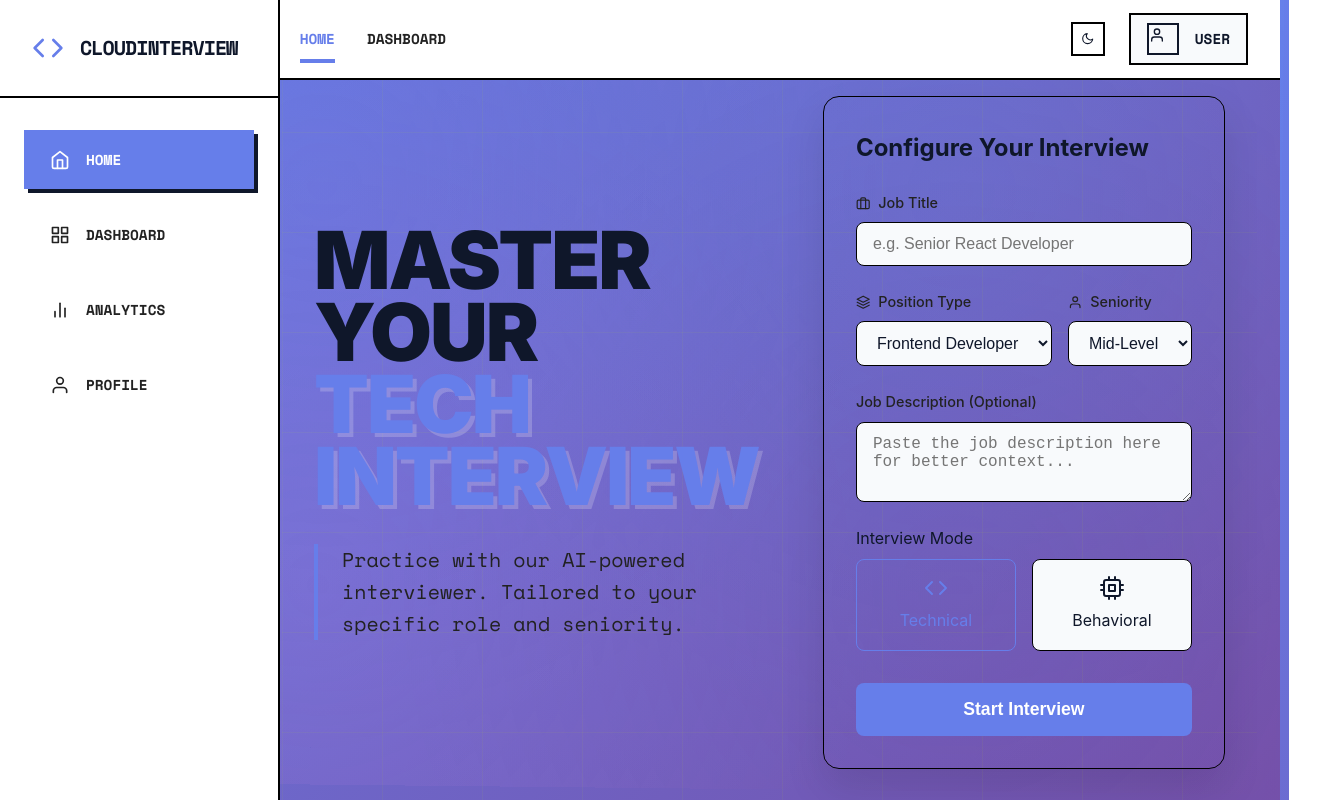
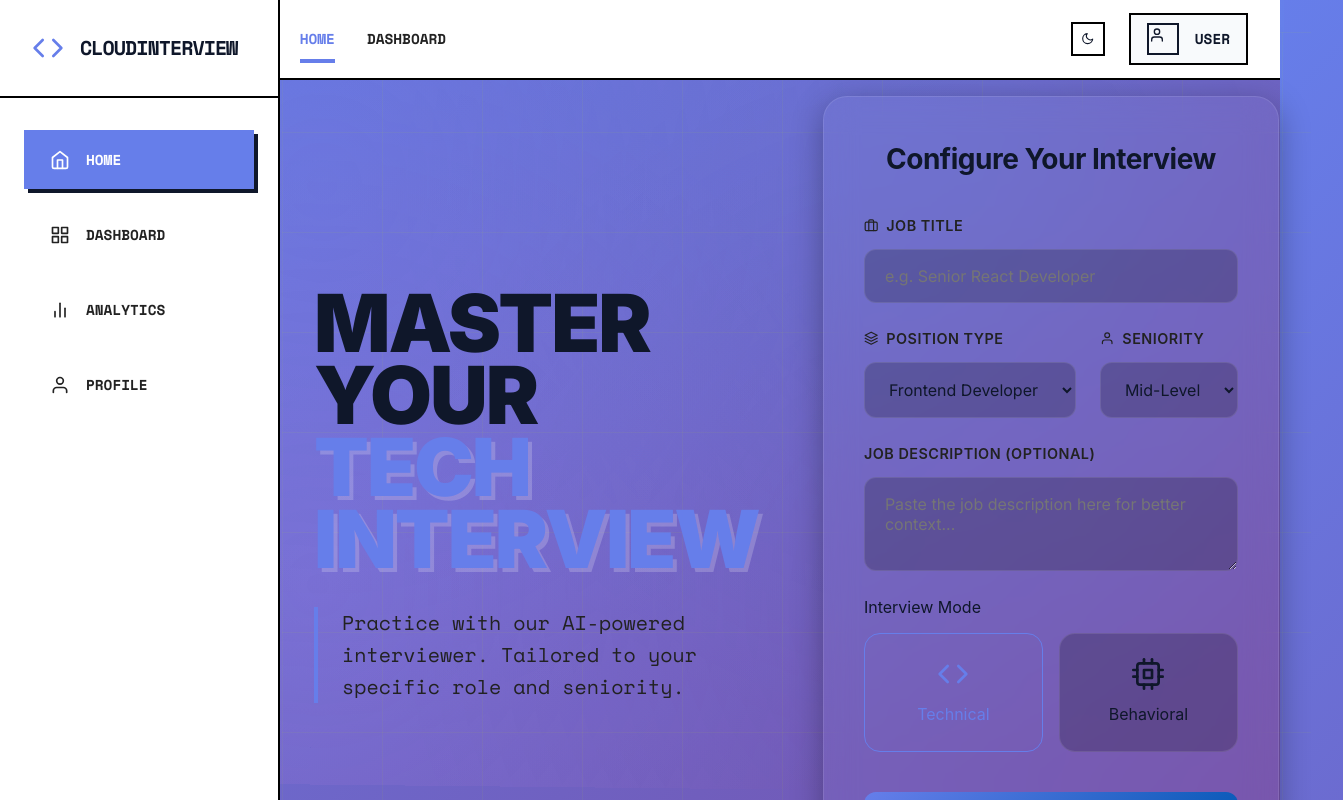
Before and after one commit to RicardoMorim/cf_ai_CloudInterview, a React (Create React App) app in the folder frontend/: page / in a window 1280 px wide. Shown: the top 800 px of the page, 1343 px wide, since content can reach past the window. Built offline with nearby package versions, Linux system fonts and the light colour scheme.

Commit message:
feat: Implement interview session management using Durable Objects, API services, and initial page styling.

```diff
--- a/frontend/src/pages/BehavioralInterviewPage.css
+++ b/frontend/src/pages/BehavioralInterviewPage.css
@@ -95,7 +95,7 @@
     flex-direction: column;
     align-items: center;
     justify-content: center;
-    padding: 2rem;
+    padding: 6rem 2rem 2rem; /* Increased top padding */
     max-width: 800px;
     margin: 0 auto;
     width: 100%;
--- a/frontend/src/pages/HomePage.css
+++ b/frontend/src/pages/HomePage.css
@@ -69,18 +69,29 @@
 
 /* Setup Card Styles */
 .setup-card {
-    background-color: var(--card-bg);
-    padding: 2rem;
-    border-radius: 16px;
-    box-shadow: 0 20px 40px rgba(0, 0, 0, 0.1);
-    border: 1px solid var(--border-color);
+    background: rgba(255, 255, 255, 0.03);
+    backdrop-filter: blur(16px);
+    -webkit-backdrop-filter: blur(16px);
+    padding: 2.5rem;
+    border-radius: 24px;
+    box-shadow: 0 8px 32px 0 rgba(0, 0, 0, 0.3);
+    border: 1px solid rgba(255, 255, 255, 0.1);
+    transition: transform 0.3s ease, box-shadow 0.3s ease;
+}
+
+.setup-card:hover {
+    box-shadow: 0 12px 40px 0 rgba(0, 0, 0, 0.4);
+    border-color: rgba(255, 255, 255, 0.2);
 }
 
 .setup-card h2 {
     margin-top: 0;
-    margin-bottom: 1.5rem;
-    font-size: 1.5rem;
+    margin-bottom: 2rem;
+    font-size: 1.75rem;
     color: var(--text-primary);
+    font-weight: 700;
+    letter-spacing: -0.5px;
+    text-align: center;
 }
 
 .setup-form {
@@ -92,28 +103,38 @@
 .form-group {
     display: flex;
     flex-direction: column;
-    gap: 0.5rem;
+    gap: 0.75rem;
 }
 
 .form-group label {
     font-size: 0.9rem;
-    font-weight: 500;
+    font-weight: 600;
     color: var(--text-secondary);
     display: flex;
     align-items: center;
     gap: 0.5rem;
+    text-transform: uppercase;
+    letter-spacing: 0.5px;
 }
 
 .form-group input,
 .form-group select,
 .form-group textarea {
-    padding: 0.75rem 1rem;
-    border-radius: 8px;
-    border: 1px solid var(--border-color);
-    background-color: var(--bg-secondary);
+    padding: 1rem 1.25rem;
+    border-radius: 12px;
+    border: 1px solid rgba(255, 255, 255, 0.1);
+    background-color: rgba(0, 0, 0, 0.2);
     color: var(--text-primary);
     font-size: 1rem;
-    transition: all 0.2s;
+    transition: all 0.2s ease;
+    font-family: 'Inter', sans-serif;
+}
+
+.form-group input:hover,
+.form-group select:hover,
+.form-group textarea:hover {
+    border-color: rgba(255, 255, 255, 0.2);
+    background-color: rgba(0, 0, 0, 0.3);
 }
 
 .form-group input:focus,
@@ -121,19 +142,20 @@
 .form-group textarea:focus {
     outline: none;
     border-color: var(--primary-color);
-    box-shadow: 0 0 0 3px var(--primary-light);
+    background-color: rgba(0, 0, 0, 0.4);
+    box-shadow: 0 0 0 4px rgba(var(--primary-rgb), 0.1);
 }
 
 .form-row {
     display: grid;
     grid-template-columns: 1fr 1fr;
-    gap: 1rem;
+    gap: 1.5rem;
 }
 
 .mode-selection {
     display: flex;
     flex-direction: column;
-    gap: 0.5rem;
+    gap: 0.75rem;
 }
 
 .mode-options {
@@ -146,50 +168,71 @@
     display: flex;
     flex-direction: column;
     align-items: center;
-    gap: 0.5rem;
-    padding: 1rem;
-    border-radius: 8px;
-    border: 1px solid var(--border-color);
-    background-color: var(--bg-secondary);
+    gap: 0.75rem;
+    padding: 1.5rem;
+    border-radius: 16px;
+    border: 1px solid rgba(255, 255, 255, 0.1);
+    background-color: rgba(0, 0, 0, 0.2);
     cursor: pointer;
-    transition: all 0.2s;
+    transition: all 0.3s cubic-bezier(0.4, 0, 0.2, 1);
+    position: relative;
+    overflow: hidden;
 }
 
 .mode-option:hover {
     border-color: var(--primary-color);
-    background-color: var(--bg-color);
+    background-color: rgba(0, 0, 0, 0.3);
+    transform: translateY(-2px);
 }
 
 .mode-option.selected {
     border-color: var(--primary-color);
-    background-color: var(--primary-light);
+    background-color: rgba(var(--primary-rgb), 0.1);
     color: var(--primary-color);
+    box-shadow: 0 4px 20px rgba(var(--primary-rgb), 0.2);
 }
 
 .mode-option svg {
-    font-size: 1.5rem;
+    font-size: 2rem;
+    transition: transform 0.3s ease;
+}
+
+.mode-option:hover svg {
+    transform: scale(1.1);
 }
 
 .cta-button.full-width {
     width: 100%;
-    margin-top: 0.5rem;
-    padding: 1rem;
-    background-color: var(--primary-color);
+    margin-top: 1rem;
+    padding: 1.25rem;
+    background: linear-gradient(135deg, var(--primary-color), var(--primary-dark, #0056b3));
     color: white;
     border: none;
-    border-radius: 8px;
+    border-radius: 12px;
     font-size: 1.1rem;
     cursor: pointer;
-    font-weight: 600;
+    font-weight: 700;
+    letter-spacing: 0.5px;
+    transition: all 0.3s ease;
+    box-shadow: 0 4px 15px rgba(var(--primary-rgb), 0.3);
+    text-transform: uppercase;
 }
 
 .cta-button.full-width:hover {
-    opacity: 0.9;
+    transform: translateY(-2px);
+    box-shadow: 0 8px 25px rgba(var(--primary-rgb), 0.4);
+    filter: brightness(1.1);
+}
+
+.cta-button.full-width:active {
+    transform: translateY(0);
 }
 
 .cta-button.full-width:disabled {
-    background-color: var(--text-secondary);
+    background: var(--text-secondary);
     cursor: not-allowed;
+    transform: none;
+    box-shadow: none;
 }
 
 /* Responsive Design */
--- a/frontend/src/pages/InterviewPage.css
+++ b/frontend/src/pages/InterviewPage.css
@@ -10,6 +10,7 @@
   height: 100%;
   display: flex;
   flex-direction: column;
+  padding-top: 2rem;
 }
 
 /* Header */
@@ -19,7 +20,7 @@
   align-items: center;
   padding: 1.5rem 0;
   border-bottom: 1px solid var(--border-glow);
-  margin-bottom: 2rem;
+  margin-bottom: 4rem; /* Increased from 2rem */
   background: rgba(255, 255, 255, 0.05);
   backdrop-filter: blur(10px);
   padding: 1.5rem;
--- a/frontend/src/services/api.ts
+++ b/frontend/src/services/api.ts
@@ -9,7 +9,7 @@ const api = axios.create({
         'Content-Type': 'application/json'
     },
     withCredentials: false,
-    timeout: 10000,
+    timeout: 30000,
 });
 
 export const sessionApi = {
```
Also changed, not shown: 1 other file (tests, documents, lock files or other folders).
